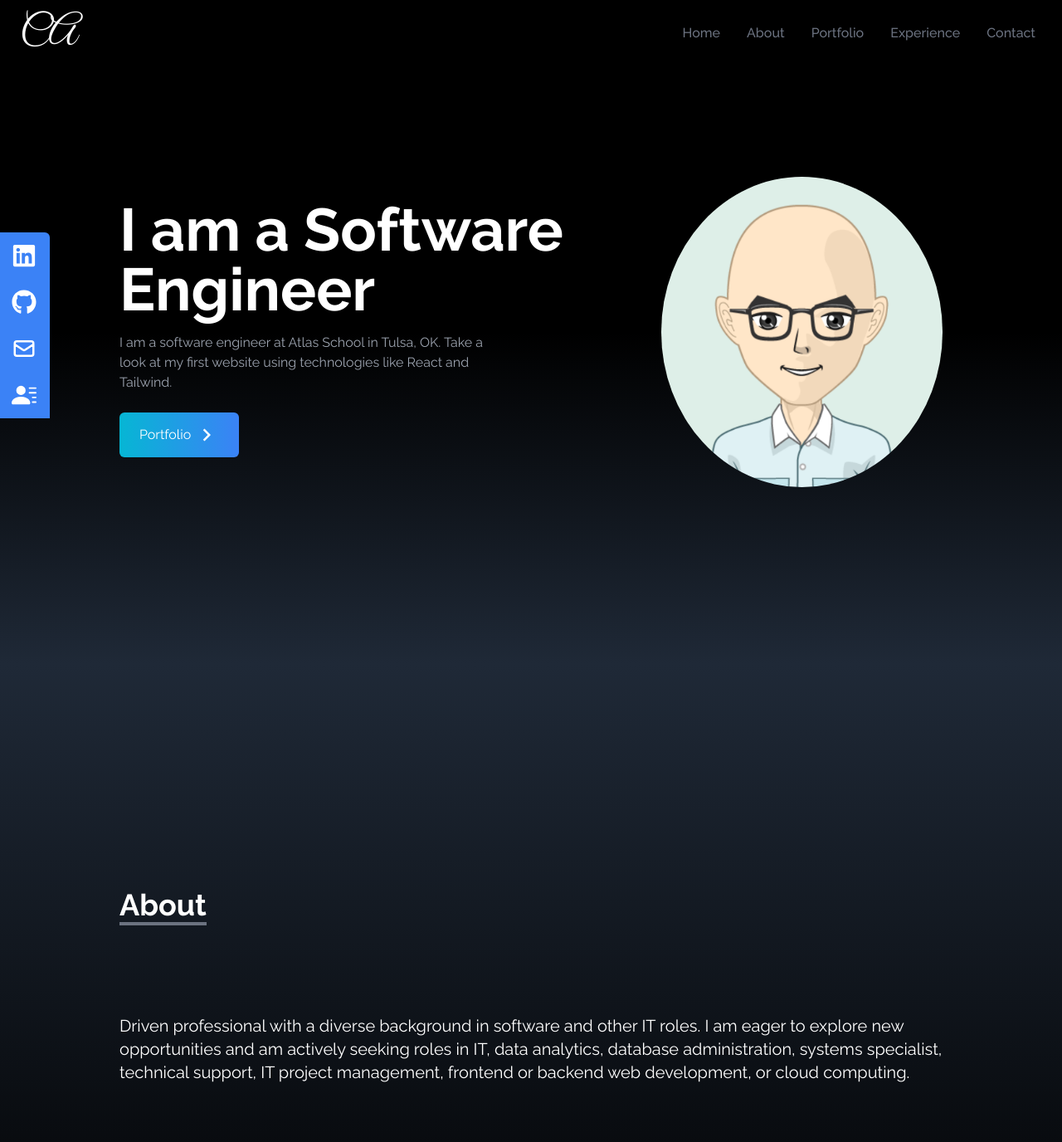
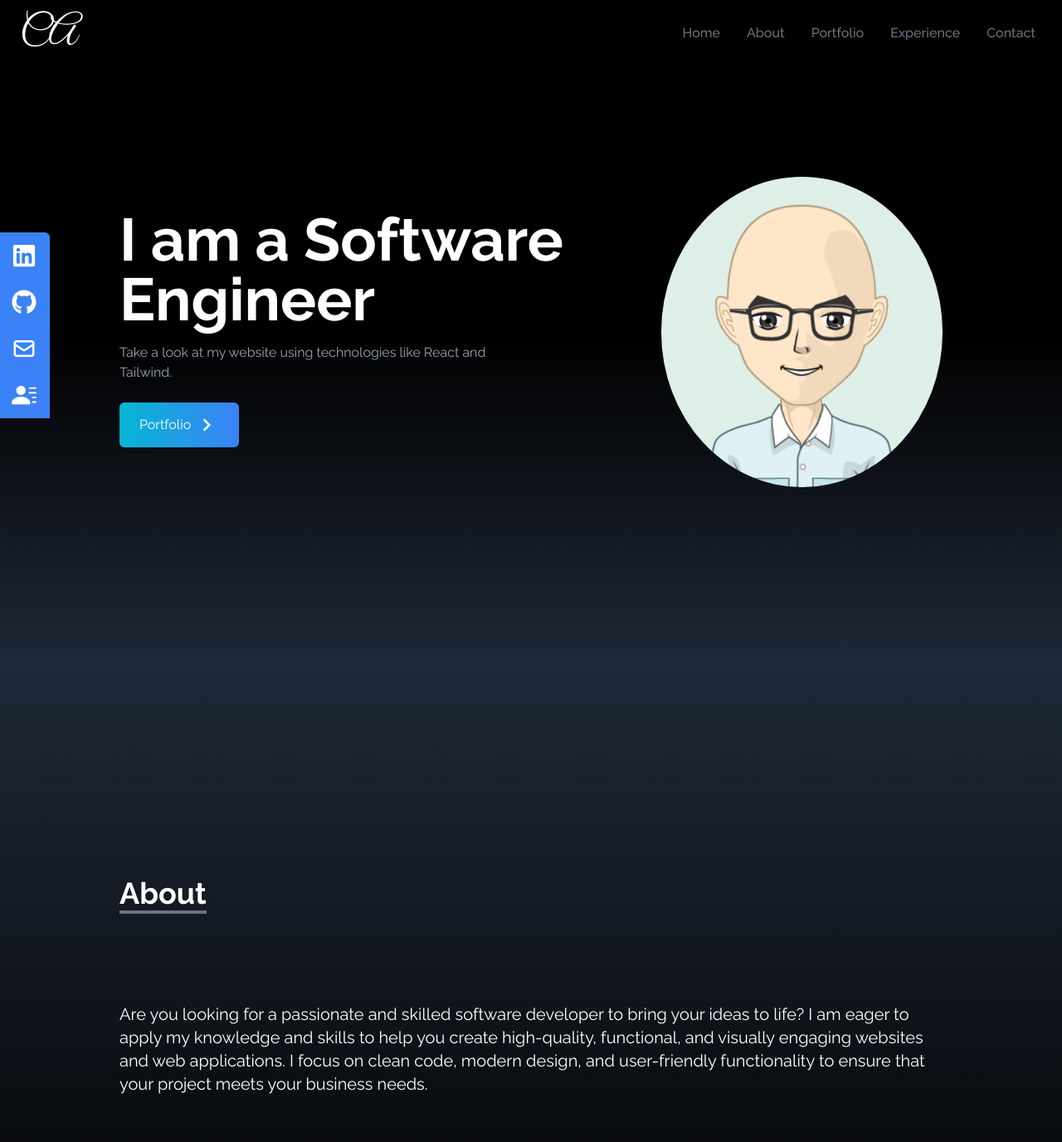
Before and after one commit to carlalap/atlas_personal_web, a React (Create React App) app: page / in a window 1280 px wide. Shown: the top 1376 px of the page at 83% size. Built offline with nearby package versions, Linux system fonts and the light colour scheme.

Commit message:
website updated

```diff
--- a/src/components/About.jsx
+++ b/src/components/About.jsx
@@ -19,10 +19,13 @@ const About = () => {
 
         {/* Content about professional path */}
         <p className="text-xl mt-20">
-        Driven professional with a diverse background in software and other IT roles.
-        I am eager to explore new opportunities and am actively seeking roles in IT,
-        data analytics, database administration, systems specialist, technical support,
-        IT project management, frontend or backend web development, or cloud computing.
+        Are you looking for a passionate and skilled software developer to bring
+        your ideas to life? I am eager to apply my knowledge and skills to help
+        you create high-quality, functional, and visually engaging websites
+        and web applications.
+
+        I focus on clean code, modern design, and user-friendly functionality
+        to ensure that your project meets your business needs.
         </p>
 
         <br />
--- a/src/components/Home.jsx
+++ b/src/components/Home.jsx
@@ -22,9 +22,8 @@ const Home = () => {
                     </h2>
                     {/* Description */}
                     <p className="text-gray-400 py-4 max-w-md">
-                    I am a software engineer at Atlas School
-                    in Tulsa, OK. Take a look at my
-                    first website using technologies like React and Tailwind.
+                    Take a look at my
+                    website using technologies like React and Tailwind.
                     </p>
                     {/* Portfolio link */}
                     <div>
```
